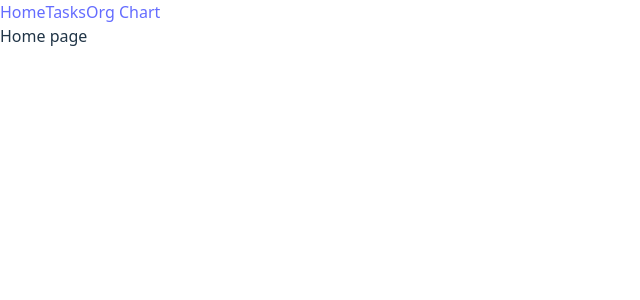
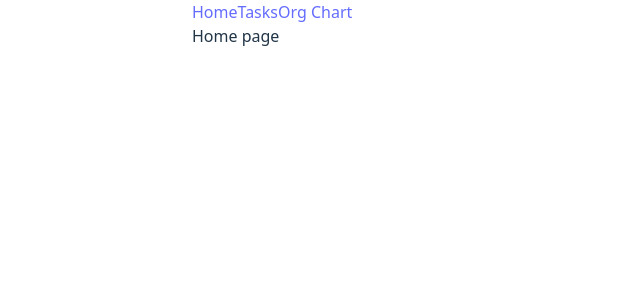
Before and after one commit to TusharSariya/tasks-app, a React app in the folder frontend/: page / in a window 1280 px wide. Shown: the top 300 px of the page, without its empty margins (0-640 px from the left). Built offline with nearby package versions, Linux system fonts and the light colour scheme; the HTML template or start-up script is replaced by a standard one.

Commit message:
got things to center align for once

```diff
--- a/frontend/src/App.css
+++ b/frontend/src/App.css
@@ -54,14 +54,12 @@
   padding: 1rem;
   border-radius: 8px;
   margin-bottom: 2rem;
-  display: flex;
   justify-content: center;
   /* Center the links */
   box-shadow: 0 4px 6px rgba(0, 0, 0, 0.1);
 }
 
 .nav-links {
-  display: flex;
   gap: 2rem;
 }
 
--- a/frontend/src/index.css
+++ b/frontend/src/index.css
@@ -18,15 +18,17 @@ a {
   color: #646cff;
   text-decoration: inherit;
 }
+
 a:hover {
   color: #535bf2;
 }
 
 body {
   margin: 0;
-  display: flex;
   min-width: 320px;
   min-height: 100vh;
+  width: 70%;
+  margin: 0 auto;
 }
 
 h1 {
@@ -45,9 +47,11 @@ button {
   cursor: pointer;
   transition: border-color 0.25s;
 }
+
 button:hover {
   border-color: #646cff;
 }
+
 button:focus,
 button:focus-visible {
   outline: 4px auto -webkit-focus-ring-color;
@@ -58,9 +62,11 @@ button:focus-visible {
     color: #213547;
     background-color: #ffffff;
   }
+
   a:hover {
     color: #747bff;
   }
+
   button {
     background-color: #f9f9f9;
   }
```
